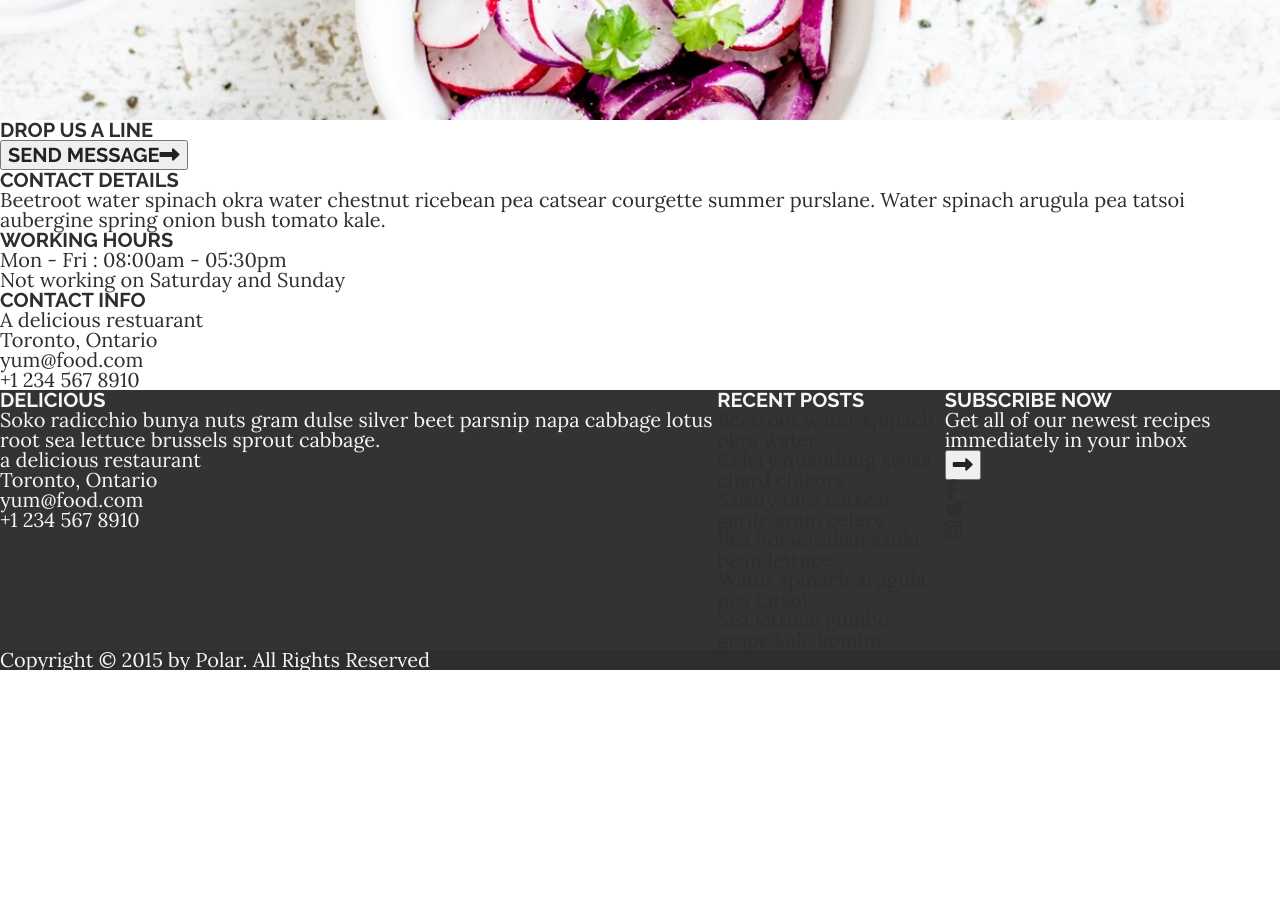
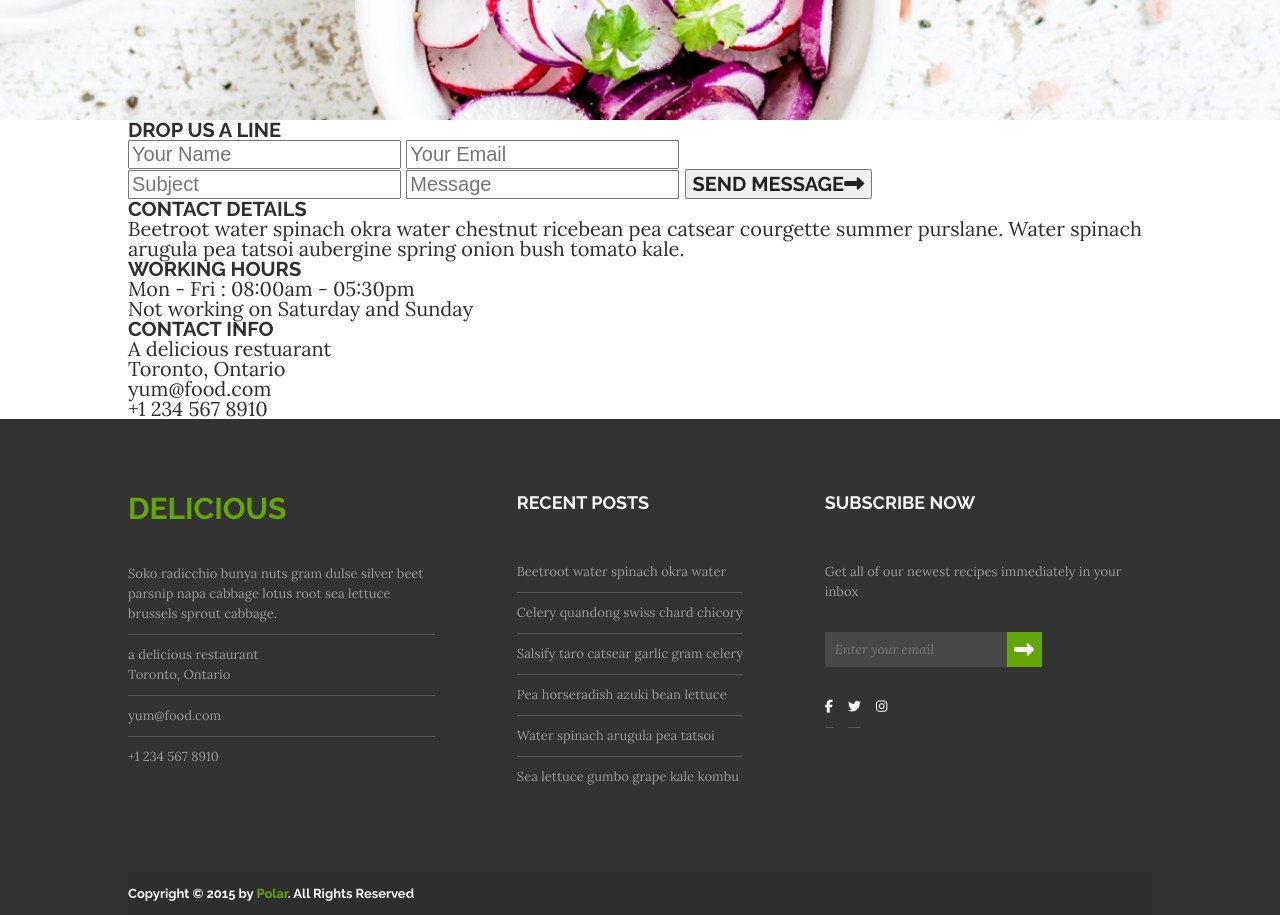
Before and after one commit to shanelbb/shanel-beebe-project-two, a plain HTML site: page contact.html in a window 1280 px wide. Shown: the part 520-1435 px from the top of the page. Before the commit the page ends 1192 px from the top, so only its background shows below. Drawn offline with Linux system fonts and the light colour scheme.

Commit message:
added footer styles

```diff
--- a/contact.html
+++ b/contact.html
@@ -36,7 +36,9 @@
             <li><a href="#" class="nav-header-item">Nutrition</a></li>
             <li><a href="./blog.html" class="nav-header-item">Blog</a></li>
             <li><a href="#" class="nav-header-item">Shop</a></li>
-            <li><a href="#" class="nav-header-item">Contact</a></li>
+            <li>
+              <a href="#" class="nav-header-item contact-link">Contact</a>
+            </li>
             <li>
               <a href="#" class="nav-header-item nav-header-item-icon">
                 <i class="fas fa-shopping-bag"></i>
--- a/styles/sass/_blog-page.scss
+++ b/styles/sass/_blog-page.scss
@@ -1,3 +1,7 @@
 .header-blog {
   background-image: url(../assets/blog-1.jpeg);
 }
+
+.blog-link {
+  color: $primary;
+}
--- a/styles/sass/_contact-page.scss
+++ b/styles/sass/_contact-page.scss
@@ -1,3 +1,7 @@
 .header-contact {
   background-image: url(../assets/contact-1.jpeg);
 }
+
+.contact-link {
+  color: $primary;
+}
--- a/styles/sass/_footer.scss
+++ b/styles/sass/_footer.scss
@@ -1,11 +1,89 @@
 footer {
   background-color: $dark-grey;
   color: $white;
+
+  .footer-container {
+    display: flex;
+    justify-content: space-between;
+    flex-wrap: wrap;
+    padding: 75px 0;
+
+    section {
+      max-width: 30%;
+      margin-right: 20px;
+
+      h4 {
+        font-size: 3rem;
+        color: $primary;
+        padding-bottom: 30px;
+      }
+
+      h5 {
+        font-size: 1.8rem;
+        padding-bottom: 40px;
+      }
+
+      p,
+      li,
+      a {
+        font-size: 1.3rem;
+        color: $light-grey;
+        line-height: 20px;
+        padding: 10px 0;
+      }
+
+      p:not(:last-of-type),
+      li:not(:last-of-type) {
+        border-bottom: 1px solid rgba(153, 153, 153, 0.3);
+      }
+
+      .recent a {
+        color: $white;
+      }
+
+      form {
+        display: flex;
+        margin: 20px 0;
+
+        input {
+          font-size: 1.3rem;
+          font-family: $base-font;
+          font-style: italic;
+          padding-left: 10px;
+          border: none;
+          color: $light-grey;
+          background-color: rgba(153, 153, 153, 0.2);
+          height: 35px;
+        }
+        button {
+          border: none;
+          background-color: $primary;
+          color: $white;
+          width: 35px;
+        }
+      }
+    }
+  }
+
+  .nav-footer-social ul {
+    display: flex;
+    li {
+      margin-right: 15px;
+
+      a {
+        color: $white;
+      }
+    }
+  }
+
   .copyright {
+    font-family: $second-font;
+    font-size: 1.3rem;
     background-color: $black;
+    padding: 15px 0;
+
+    span {
+      color: $primary;
+    }
   }
 }
-.footer-container {
-  display: flex;
-  justify-content: space-between;
-}
--- a/styles/sass/_global.scss
+++ b/styles/sass/_global.scss
@@ -16,6 +16,7 @@ body {
 .wrapper {
   max-width: 1280px;
   margin: 0 auto;
+  width: 80%;
 }
 
 h1,
--- a/styles/sass/_header.scss
+++ b/styles/sass/_header.scss
@@ -28,18 +28,9 @@ label.toggle {
 }
 
 label.toggle {
-  // position: fixed;
-  // top: 18px;
-  // right: 25px;
   color: $black;
   z-index: 6;
   font-size: 3.5rem;
-}
-
-input {
-  position: absolute;
-  left: -100%;
-  top: 110px;
 }
 
 ul.nav-header-list {
--- a/styles/sass/_home-page.scss
+++ b/styles/sass/_home-page.scss
@@ -1,3 +1,7 @@
 .header-home {
   background-image: url(../assets/home-1.jpeg);
 }
+
+.home-link {
+  color: $primary;
+}
```
Also changed, not shown: blog.html (+1 -1 lines), index.html (+9 -7 lines), styles/style.css.
